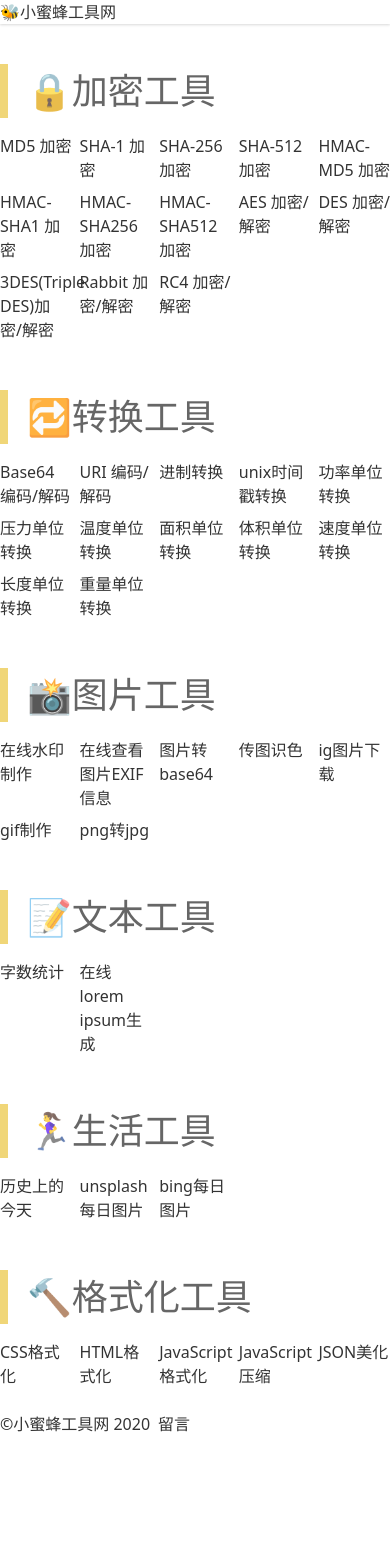
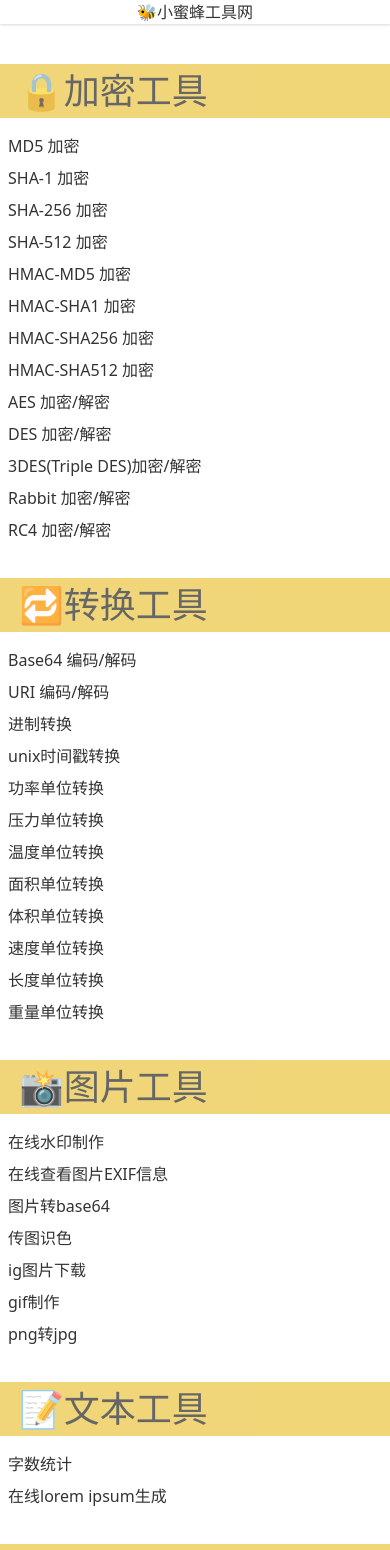
Before and after one commit to sky-builder/online-tools, a Nuxt app: page / in a window 390 px wide. Shown: the top 1550 px of the page. Before the commit the page ends 1436 px from the top, so only its background shows below. Built offline with nearby package versions, Linux system fonts and the light colour scheme.

Commit message:
experiment mobile layout

```diff
--- a/layouts/default.vue
+++ b/layouts/default.vue
@@ -1,7 +1,7 @@
 <template>
   <div class="app">
     <div class="app__header shadow shadow-yellow-500">
-      <div class="app__header-inner">
+      <div class="app__header-inner text-center lg:text-left">
         <a href="/">🐝小蜜蜂工具网</a>
       </div>
     </div>
@@ -10,7 +10,7 @@
       <tool-description :name="toolName" />
     </div>
     <div class="app__footer">
-      <div class="app__footer-inner">
+      <div class="app__footer-inner text-center">
         <span>©小蜜蜂工具网 2020</span>
         <nuxt-link to="/contact" class="ml-2 hover:underline">留言</nuxt-link>
       </div>
--- a/pages/index.vue
+++ b/pages/index.vue
@@ -4,10 +4,10 @@
       v-for="(tool, i) in toolList"
       :key="tool.title"
       class="py-2"
-      :class="{'my-4': i > 0}"
+      :class="{'my-1 sm:my-2 lg:my-4': i > 0}"
     >
-      <h1 class="opacity-75 border-l-8 border-yellow-500">&nbsp;&nbsp;{{tool.title}}</h1>
-      <div class="grid grid-cols-5 gap-2">
+      <h1 class="opacity-75 bg-yellow-500 lg:bg-white lg:border-yellow-500 lg:border-l-8">&nbsp;&nbsp;{{tool.title}}</h1>
+      <div class="grid grid-cols-1 lg:grid-cols-4 md:grid-cols-3 sm:grid-cols-2 gap-2 px-2">
         <template v-for="item in tool.list">
           <a
             class="hover:underline"
```
